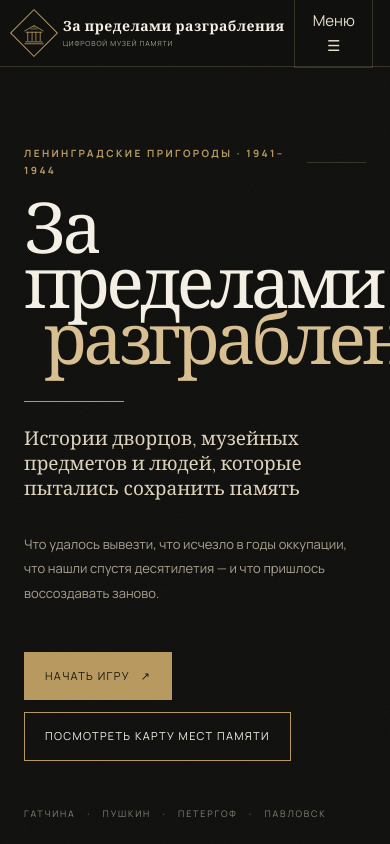
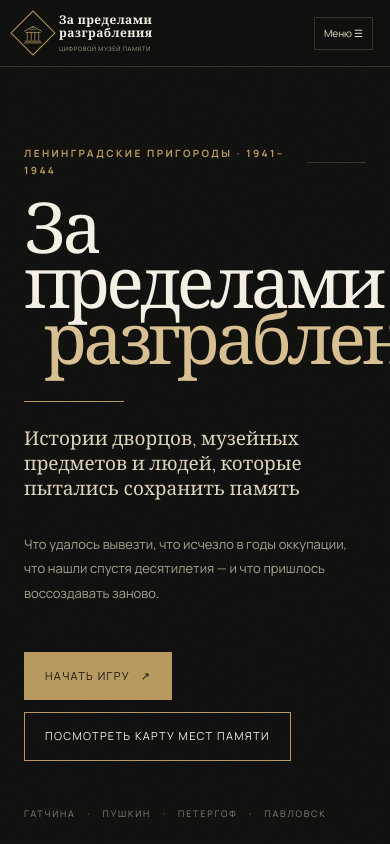
Before and after one commit to y7y6hpsfr8-crypto/za-predelami-razgrableniya, a plain HTML site: page index.html in a window 390 px wide. Shown: the top 844 px of the page. Drawn offline with nearby package versions, Linux system fonts and the light colour scheme.

Commit message:
Уточнить мобильную шапку сайта

```diff
--- a/index.html
+++ b/index.html
@@ -416,6 +416,17 @@ img{max-width:100%;display:block}
  .exhibit-gallery{grid-template-columns:1fr 1fr}
  .exhibit-photo img{height:125px}
  .exhibit-topbar{align-items:flex-start;flex-direction:column}
+}
+
+@media(max-width:420px){
+ .nav{gap:8px}
+ .brand{gap:10px;flex:1;min-width:0}
+ .brand-mark{width:32px;height:32px;flex-basis:32px}
+ .brand-mark svg{width:21px;height:21px}
+ .brand-copy{min-width:0}
+ .brand-name{font-size:12px;white-space:normal;max-width:175px}
+ .brand-sub{font-size:6px;letter-spacing:.1em}
+ .menu-toggle{padding:7px 9px;font-size:10px;flex:0 0 auto}
 }
 </style>
 </head>
```
